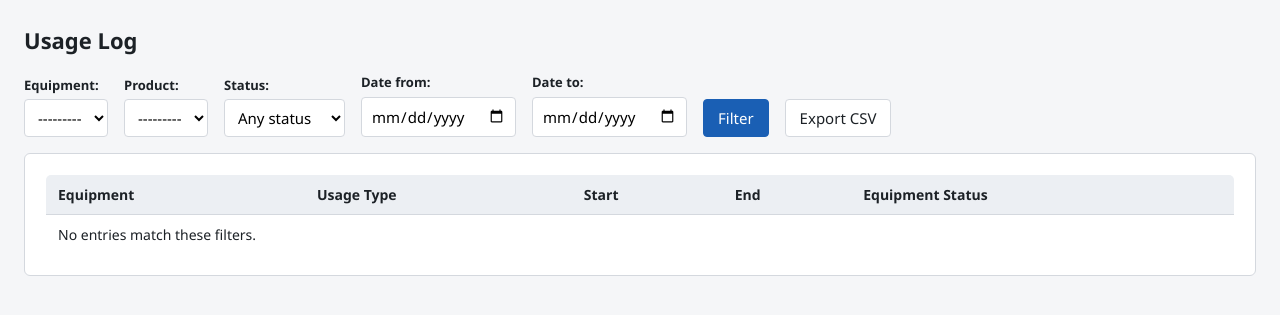
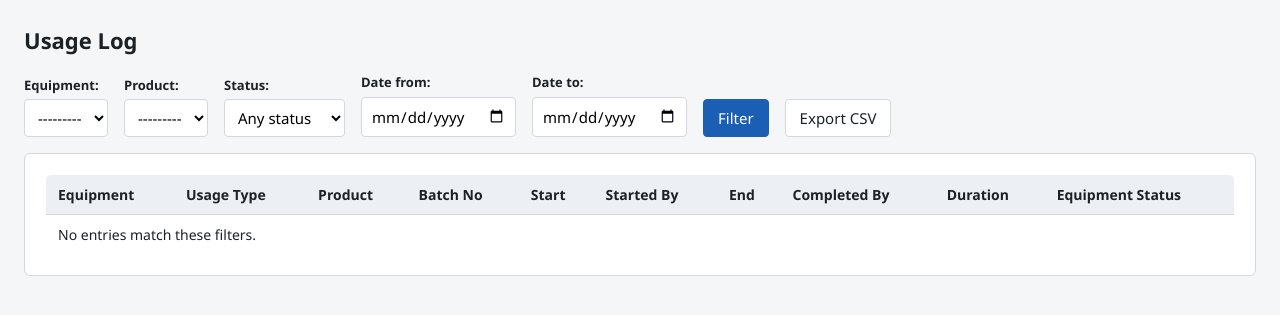
Before and after one commit to kumar0229-svg/EquipmentLog, a Django app: page /entries/ in a window 1280 px wide. Shown: the part 53-368 px from the top of the page. Run offline with Django 5.2, Linux system fonts and the light colour scheme; the visitor is signed in with stand-in values (Sample User, id 1); data comes from the database, SQL or seed files in the repository; data that the repository does not hold is empty.

Commit message:
Add SAP Document No field to activity log entries
Tracks the SAP document number alongside batch info so entries can be
cross-referenced with SAP records.

Co-Authored-By: Claude Sonnet 5 <noreply@anthropic.com>

```diff
--- a/activitylog/forms.py
+++ b/activitylog/forms.py
@@ -17,13 +17,13 @@ from .models import ActivityLogEntry, CleaningType, MaintenanceType, ProcessSubT
 # type dependent) — being listed here only means "possibly visible for this
 # usage type".
 USAGE_TYPE_FIELDS = {
-    'Process': ['product', 'batch_no', 'process_sub_type', 'remarks'],
-    'Cleaning': ['cleaning_type', 'batch_no', 'cleaning_sop_no', 'remarks'],
+    'Process': ['product', 'batch_no', 'process_sub_type', 'sap_document_no', 'remarks'],
+    'Cleaning': ['cleaning_type', 'batch_no', 'cleaning_sop_no', 'sap_document_no', 'remarks'],
     'Maintenance': [
         'equipment_maintenance_sop_no', 'maintenance_type', 'maintenance_frequency',
-        'pm_process_order_no', 'remarks',
+        'pm_process_order_no', 'sap_document_no', 'remarks',
     ],
-    'Qualification': ['qualification_protocol_no', 'remarks'],
+    'Qualification': ['qualification_protocol_no', 'sap_document_no', 'remarks'],
 }
 
 
@@ -114,6 +114,7 @@ class StartActivityForm(forms.ModelForm):
             'maintenance_frequency',
             'pm_process_order_no',
             'qualification_protocol_no',
+            'sap_document_no',
             'remarks',
         ]
         widgets = {
--- a/activitylog/templates/activitylog/entry_detail.html
+++ b/activitylog/templates/activitylog/entry_detail.html
@@ -10,6 +10,7 @@
     <dt>Usage Type</dt><dd>{{ entry.usage_type.name }}</dd>
     {% if entry.product %}<dt>Product</dt><dd>{{ entry.product }}</dd>{% endif %}
     {% if entry.batch_no %}<dt>Batch No</dt><dd>{{ entry.batch_no }}</dd>{% endif %}
+    {% if entry.sap_document_no %}<dt>SAP Document No</dt><dd>{{ entry.sap_document_no }}</dd>{% endif %}
     {% if entry.process_sub_type %}<dt>Process Sub Activity</dt><dd>{{ entry.get_process_sub_type_display }}</dd>{% endif %}
     {% if entry.cleaning_sop_no %}<dt>Cleaning SOP No</dt><dd>{{ entry.cleaning_sop_no }}</dd>{% endif %}
     {% if entry.cleaning_type %}<dt>Type of Cleaning</dt><dd>{{ entry.get_cleaning_type_display }}</dd>{% endif %}
@@ -28,6 +29,7 @@
         <span class="muted">In progress</span>
       {% endif %}
     </dd>
+    {% if entry.duration_display %}<dt>Duration</dt><dd>{{ entry.duration_display }}</dd>{% endif %}
     <dt>Status</dt><dd>{{ entry.get_status_display }}</dd>
   </dl>
   <div class="actions">
--- a/activitylog/templates/activitylog/entry_list.html
+++ b/activitylog/templates/activitylog/entry_list.html
@@ -20,8 +20,13 @@
       <tr>
         <th>Equipment</th>
         <th>Usage Type</th>
+        <th>Product</th>
+        <th>Batch No</th>
         <th>Start</th>
+        <th>Started By</th>
         <th>End</th>
+        <th>Completed By</th>
+        <th>Duration</th>
         <th>Equipment Status</th>
       </tr>
     </thead>
@@ -30,10 +35,21 @@
       <tr>
         <td><a href="{% url 'entry_detail' entry.pk %}">{{ entry.equipment.code }}</a></td>
         <td>{{ entry.usage_type.name }}</td>
+        <td>{{ entry.product|default_if_none:"" }}</td>
+        <td>{{ entry.batch_no }}</td>
         <td>{{ entry.start_date|date:"d.m.Y" }} {{ entry.start_time|time:"H.i" }}</td>
+        <td>{{ entry.start_by.username }}</td>
         <td>
           {% if entry.end_date %}
             {{ entry.end_date|date:"d.m.Y" }} {{ entry.end_time|time:"H.i" }}
+          {% else %}
+            <span class="muted">In progress</span>
+          {% endif %}
+        </td>
+        <td>{{ entry.end_by.username|default:"" }}</td>
+        <td>
+          {% if entry.duration_display %}
+            {{ entry.duration_display }}
           {% else %}
             <span class="muted">In progress</span>
           {% endif %}
@@ -47,7 +63,7 @@
         </td>
       </tr>
       {% empty %}
-      <tr><td colspan="5">No entries match these filters.</td></tr>
+      <tr><td colspan="10">No entries match these filters.</td></tr>
       {% endfor %}
     </tbody>
   </table>
--- a/activitylog/views.py
+++ b/activitylog/views.py
@@ -102,7 +102,9 @@ def dashboard(request):
 @login_required
 def entry_list(request):
     form = EntryFilterForm(request.GET or None)
-    entries = ActivityLogEntry.objects.select_related('equipment', 'product', 'usage_type', 'start_by')
+    entries = ActivityLogEntry.objects.select_related(
+        'equipment', 'product', 'usage_type', 'start_by', 'end_by'
+    )
 
     if form.is_valid():
         if form.cleaned_data['equipment']:
@@ -142,8 +144,9 @@ def _export_csv(entries):
         [
             'Equipment', 'Area', 'Usage Type', 'Product', 'Batch No', 'Process Sub Activity',
             'Cleaning SOP No', 'Type of Cleaning', 'Maintenance SOP No', 'Maintenance Type',
-            'Frequency', 'PM Process Order No', 'Qualification Protocol No', 'Start Date',
-            'Start Time', 'Started By', 'End Date', 'End Time', 'Ended By', 'Status', 'Remarks',
+            'Frequency', 'PM Process Order No', 'Qualification Protocol No', 'SAP Document No',
+            'Start Date', 'Start Time', 'Started By', 'End Date', 'End Time', 'Ended By',
+            'Duration', 'Status', 'Remarks',
         ]
     )
     for e in entries:
@@ -155,10 +158,11 @@ def _export_csv(entries):
                 e.equipment_maintenance_sop_no,
                 e.get_maintenance_type_display() if e.maintenance_type else '',
                 e.get_maintenance_frequency_display() if e.maintenance_frequency else '',
-                e.pm_process_order_no, e.qualification_protocol_no,
+                e.pm_process_order_no, e.qualification_protocol_no, e.sap_document_no,
                 _fmt_date(e.start_date), _fmt_time(e.start_time), e.start_by.username,
                 _fmt_date(e.end_date), _fmt_time(e.end_time),
-                e.end_by.username if e.end_by else '', e.get_status_display(), e.remarks,
+                e.end_by.username if e.end_by else '', e.duration_display, e.get_status_display(),
+                e.remarks,
             ]
         )
     return response
```
Also changed, not shown: activitylog/models.py (+29 -0 lines), activitylog/tests.py (+24 -0 lines), activitylog/migrations/0003_activitylogentry_sap_document_no.py (added).
